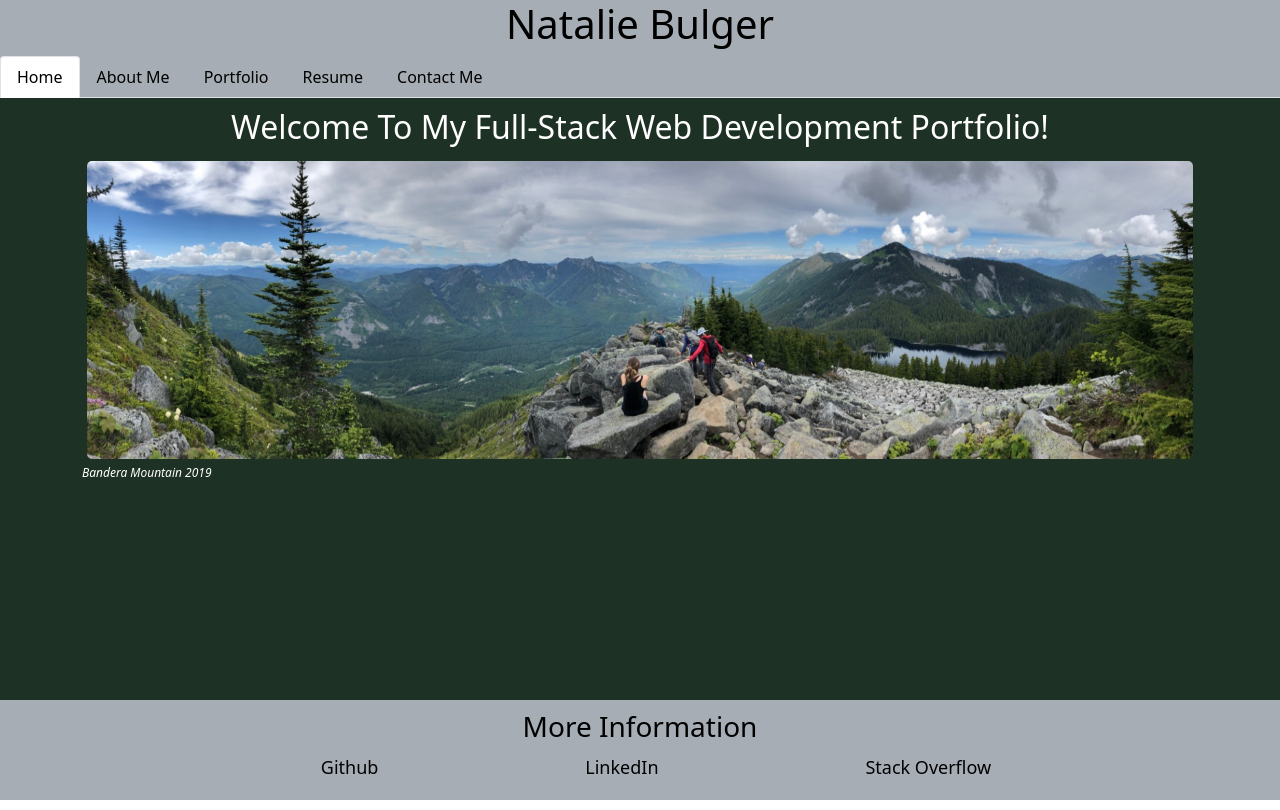
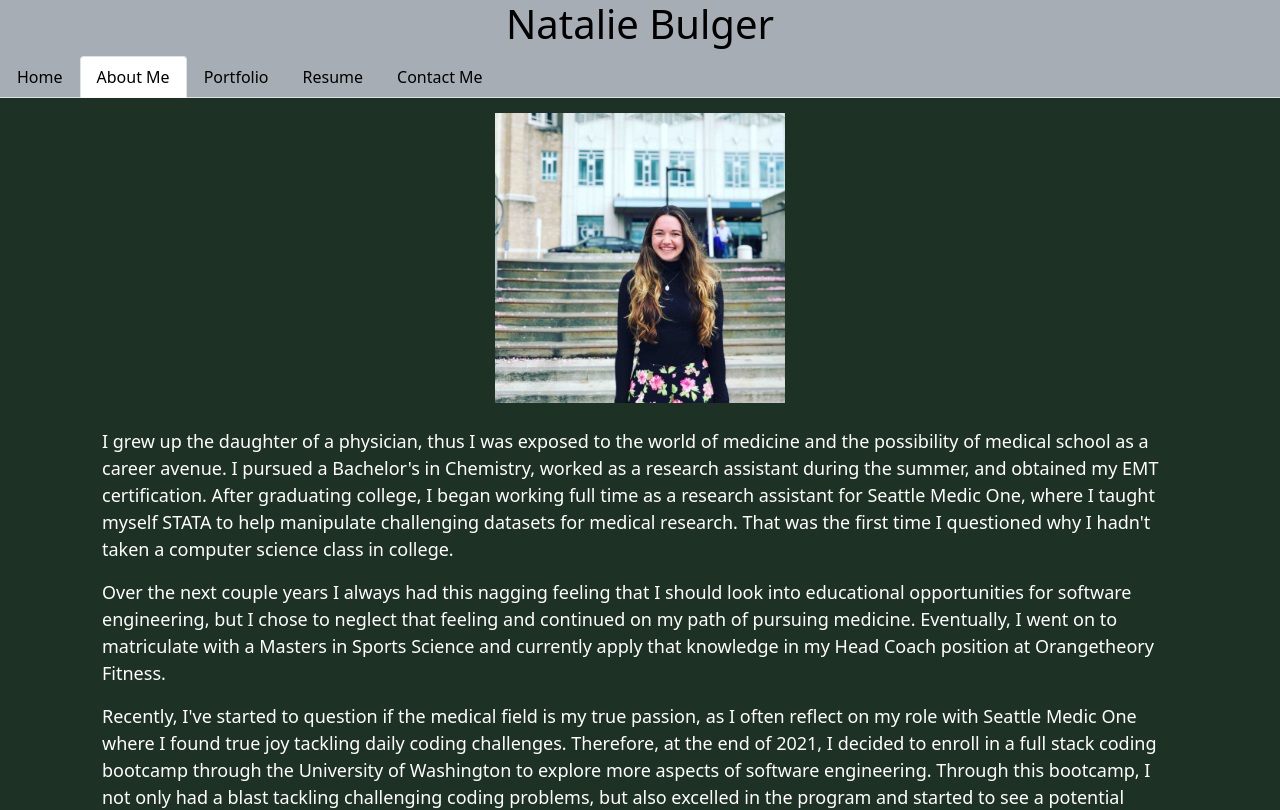
Before and after one commit to nbulger1/react-bulgern-portfolio, a React (Create React App) app: page / in a window 1280 px wide. Shown: the top 810 px of the page. Built offline with nearby package versions, Linux system fonts and the light colour scheme.

Commit message:
Making default about me

```diff
--- a/src/components/PortfolioContainer.js
+++ b/src/components/PortfolioContainer.js
@@ -9,7 +9,7 @@ import projects from "../projects";
 import proficiencies from "../proficiences";
 
 export default function PortfolioContainer() {
-  const [currentPage, setCurrentPage] = useState("Home");
+  const [currentPage, setCurrentPage] = useState("AboutMe");
 
   // TODO: Add a comment describing the functionality of this method
   // create a render page function that checkes for the currentPage variable --> if it is equal to a certain value then return that page
```
